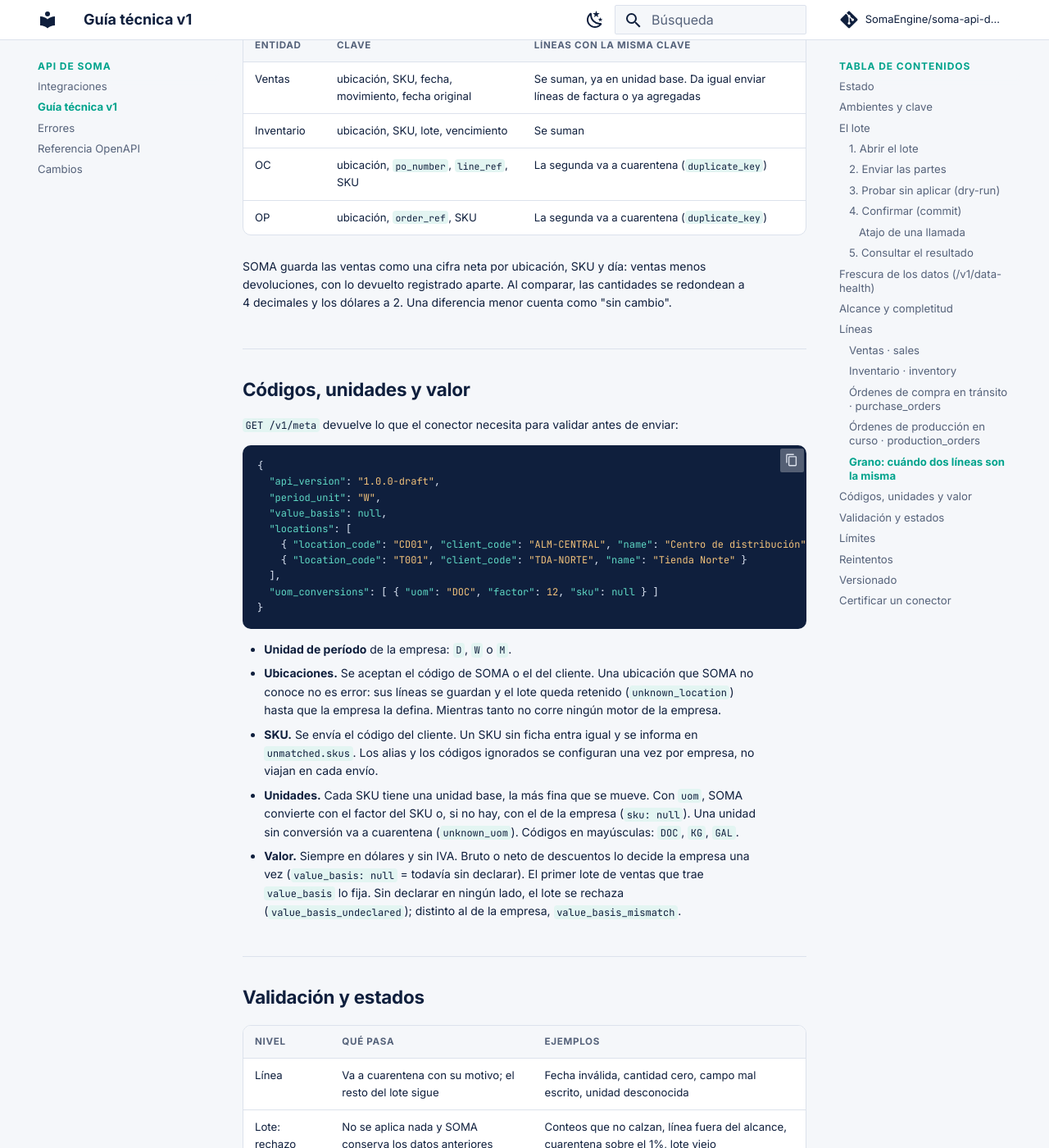
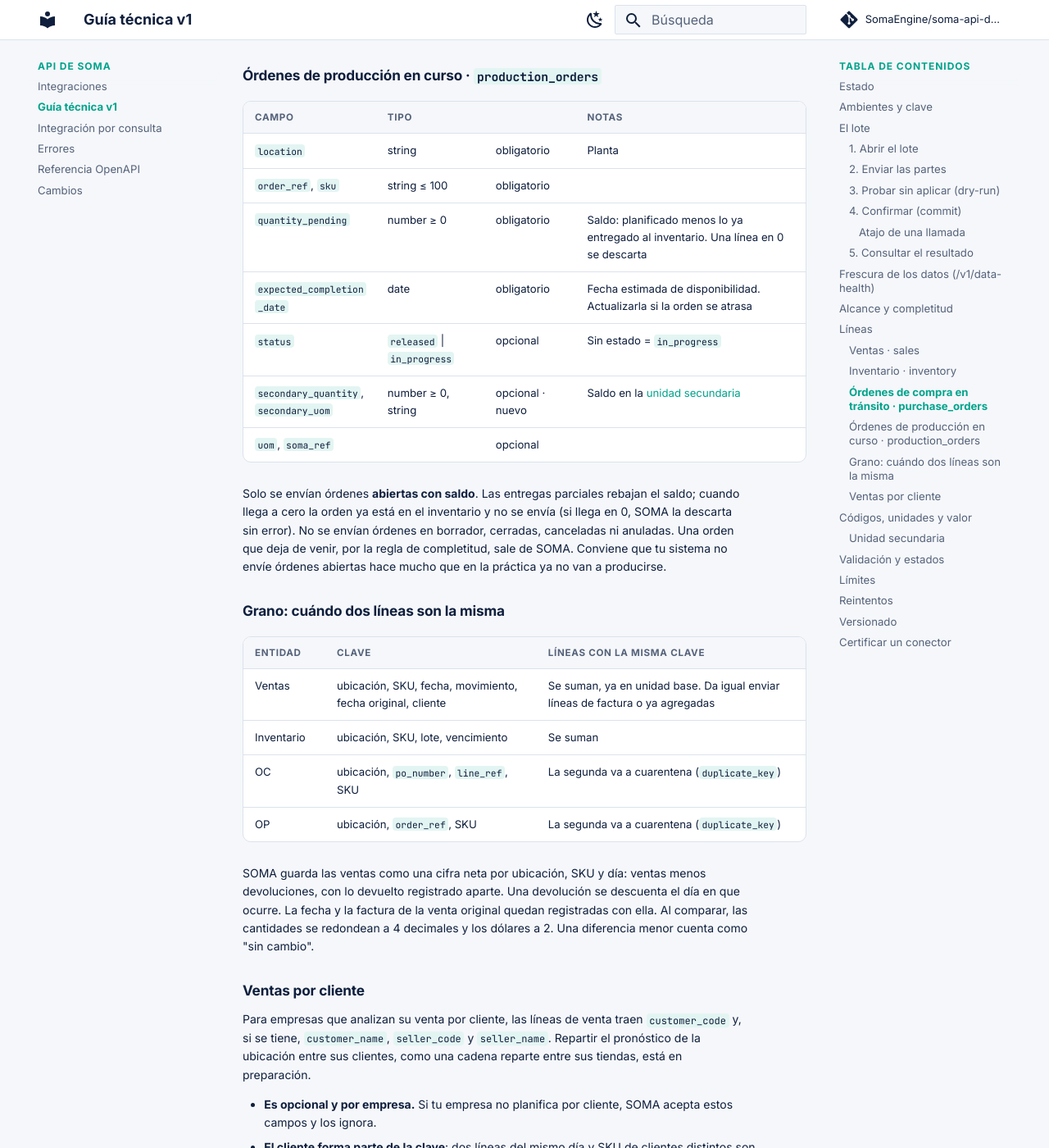
Before and after one commit to SomaEngine/soma-api-docs, an MkDocs documentation site: the page built from docs/guia/v1.md, in a window 1280 px wide and 1400 px high, scrolled down 9552 px. Shown: the whole window at 82% size. Built offline with MkDocs 1.6.1 and Material for MkDocs 9.7.7, drawn with Linux system fonts in a browser that asks for light colours; comment, search, counter and statistics services are not loaded; some of the changed text lies outside the part shown.

Commit message:
docs: unidad secundaria, ventas por cliente e integración por consulta
- Guía v1: campos nuevos (secondary_quantity/uom, cliente y vendedor, original_document_ref),
  OP con saldo 0 descartada y status opcional, exp_date vs lot, qué no va a cuarentena.
- Nueva página: integración por consulta (el conector de SOMA consulta los datos que expone la
  empresa, con IPs fijas y token). En preparación.
- Inicio: formas de conectarse (conector de SOMA, envío directo, planillas).
- Contrato OpenAPI regenerado (lines_discarded en el estado del lote).

Co-Authored-By: Claude Opus 5.5 <noreply@anthropic.com>

````diff
--- a/docs/guia/v1.md
+++ b/docs/guia/v1.md
@@ -24,6 +24,11 @@ El contrato completo está publicado. En el ambiente de pruebas funciona **el ci
 ventas**: abrir, enviar, probar, confirmar y consultar, más la frescura por fuente. Inventario,
 órdenes de compra y órdenes de producción vienen después; mientras tanto esas rutas responden
 `501`.
+
+Los campos marcados **nuevo** en [Líneas](#lineas) (unidad secundaria, cliente y vendedor)
+funcionan en el ambiente de pruebas desde el 18 de noviembre de 2026. Ver el
+[changelog](../changelog.md). Si tu sistema expone sus
+datos y prefieres que SOMA los consulte, mira la [integración por consulta](consulta.md).
 
 | Ruta | Para qué | Estado |
 |---|---|---|
@@ -319,9 +324,14 @@ un dato que se ignora. Fechas en `YYYY-MM-DD`.
 | `quantity` | number > 0 | obligatorio | Siempre positiva |
 | `value_usd` | number ≥ 0 | obligatorio | Sin IVA; bruto o neto según la empresa |
 | `uom` | string | opcional | Sin `uom` = unidad base del SKU |
+| `secondary_quantity` | number > 0 | opcional · nuevo | La misma cantidad en la [unidad secundaria](#unidad-secundaria) (galones, kilos) |
+| `secondary_uom` | string | opcional · nuevo | Unidad de `secondary_quantity`. Sin ella, la del producto en el maestro |
 | `lost_sales_qty` | number ≥ 0 | opcional | Venta perdida |
 | `original_sale_date` | date | opcional | Solo en `return`; no posterior a `date` |
+| `original_document_ref` | string ≤ 100 | opcional · nuevo | Solo en `return`: factura de la venta que se devuelve |
 | `document_ref` | string ≤ 100 | opcional | Trazabilidad; no forma parte de la identidad |
+| `customer_code`, `customer_name` | string | opcional · nuevo | Cliente. Ver [ventas por cliente](#ventas-por-cliente) |
+| `seller_code`, `seller_name` | string | opcional · nuevo | Vendedor del cliente para ese producto |
 
 ### Inventario · `inventory`
 
@@ -329,10 +339,12 @@ un dato que se ignora. Fechas en `YYYY-MM-DD`.
 |---|---|---|---|
 | `location` | string | obligatorio | |
 | `sku` | string ≤ 100 | obligatorio | |
-| `quantity_on_hand` | number ≥ 0 | obligatorio | Disponible: sin comprometido ni cuarentena |
+| `quantity_on_hand` | number ≥ 0 | obligatorio | Disponible: sin lo reservado o asignado a pedidos, ni cuarentena |
 | `uom` | string | opcional | |
+| `secondary_quantity`, `secondary_uom` | number ≥ 0, string | opcional · nuevo | Existencia en la [unidad secundaria](#unidad-secundaria) |
 | `value_usd` | number ≥ 0 | opcional | |
-| `lot`, `exp_date` | string, date | opcional | Juntos, para productos que vencen. Sin ellos, no vence |
+| `exp_date` | date | opcional | Vencimiento del lote. Sin fecha, no vence. Si tu sistema guarda la fecha de elaboración, envía la de vencimiento ya calculada |
+| `lot` | string ≤ 100 | opcional | Número de lote. Sirve para filtrar; lo que usa la planificación es `exp_date` |
 
 ### Órdenes de compra en tránsito · `purchase_orders`
 
@@ -352,26 +364,44 @@ un dato que se ignora. Fechas en `YYYY-MM-DD`.
 |---|---|---|---|
 | `location` | string | obligatorio | Planta |
 | `order_ref`, `sku` | string ≤ 100 | obligatorio | |
-| `quantity_pending` | number > 0 | obligatorio | Planificado menos producido |
-| `expected_completion_date` | date | obligatorio | |
-| `status` | `released` \| `in_progress` | obligatorio | |
+| `quantity_pending` | number ≥ 0 | obligatorio | Saldo: planificado menos lo ya entregado al inventario. Una línea en 0 se descarta |
+| `expected_completion_date` | date | obligatorio | Fecha estimada de disponibilidad. Actualizarla si la orden se atrasa |
+| `status` | `released` \| `in_progress` | opcional | Sin estado = `in_progress` |
+| `secondary_quantity`, `secondary_uom` | number ≥ 0, string | opcional · nuevo | Saldo en la [unidad secundaria](#unidad-secundaria) |
 | `uom`, `soma_ref` | | opcional | |
 
-No se envían órdenes en borrador, canceladas ni anuladas. Una orden que se cancela deja de venir
-y, por la regla de completitud, sale de SOMA.
+Solo se envían órdenes **abiertas con saldo**. Las entregas parciales rebajan el saldo; cuando
+llega a cero la orden ya está en el inventario y no se envía (si llega en 0, SOMA la descarta
+sin error). No se envían órdenes en borrador, cerradas, canceladas ni anuladas. Una orden que
+deja de venir, por la regla de completitud, sale de SOMA. Conviene que tu sistema no envíe
+órdenes abiertas hace mucho que en la práctica ya no van a producirse.
 
 ### Grano: cuándo dos líneas son la misma
 
 | Entidad | Clave | Líneas con la misma clave |
 |---|---|---|
-| Ventas | ubicación, SKU, fecha, movimiento, fecha original | Se suman, ya en unidad base. Da igual enviar líneas de factura o ya agregadas |
+| Ventas | ubicación, SKU, fecha, movimiento, fecha original, cliente | Se suman, ya en unidad base. Da igual enviar líneas de factura o ya agregadas |
 | Inventario | ubicación, SKU, lote, vencimiento | Se suman |
 | OC | ubicación, `po_number`, `line_ref`, SKU | La segunda va a cuarentena (`duplicate_key`) |
 | OP | ubicación, `order_ref`, SKU | La segunda va a cuarentena (`duplicate_key`) |
 
 SOMA guarda las ventas como una cifra neta por ubicación, SKU y día: ventas menos devoluciones,
-con lo devuelto registrado aparte. Al comparar, las cantidades se redondean a 4 decimales y los
-dólares a 2. Una diferencia menor cuenta como "sin cambio".
+con lo devuelto registrado aparte. Una devolución se descuenta el día en que ocurre. La fecha y
+la factura de la venta original quedan registradas con ella. Al comparar, las cantidades se
+redondean a 4 decimales y los dólares a 2. Una diferencia menor cuenta como "sin cambio".
+
+### Ventas por cliente { #ventas-por-cliente }
+
+Para empresas que analizan su venta por cliente, las líneas de venta traen `customer_code` y,
+si se tiene, `customer_name`, `seller_code` y `seller_name`. Repartir el pronóstico de la
+ubicación entre sus clientes, como una cadena reparte entre sus tiendas, está en preparación.
+
+- **Es opcional y por empresa.** Si tu empresa no planifica por cliente, SOMA acepta estos campos
+  y los ignora.
+- **El cliente forma parte de la clave**: dos líneas del mismo día y SKU de clientes distintos
+  son dos líneas. El total por ubicación, SKU y día sigue siendo la suma de todos los clientes.
+- **El vendedor no es parte de la clave**: es el del cliente para ese producto.
+- **Maestro de clientes.** Se carga aparte, como el de productos.
 
 ## Códigos, unidades y valor
 
@@ -405,11 +435,30 @@ dólares a 2. Una diferencia menor cuenta como "sin cambio".
   `value_basis` lo fija. Sin declarar en ningún lado, el lote se rechaza
   (`value_basis_undeclared`); distinto al de la empresa, `value_basis_mismatch`.
 
+### Unidad secundaria { #unidad-secundaria }
+
+Algunas empresas llevan cada cantidad en dos unidades: la **base**, en que se planifica (envases,
+unidades), y otra en que se **contabiliza** lo vendido para reponerlo (galones, kilos).
+
+- La segunda va en `secondary_quantity`, y su unidad en `secondary_uom` o en el maestro del
+  producto. Aplica a ventas, inventario y órdenes de producción.
+- Si una línea no la trae, SOMA la convierte con la conversión del producto, si la tiene.
+- Pronóstico y reposición se calculan en la unidad base. Ver los resultados también en la
+  unidad secundaria está en preparación. Un producto que se mueve a granel, sin envase fijo, se
+  planifica directamente en kilos o galones como unidad base.
+
+```json
+{ "location": "CD01", "sku": "ESM-BL-GAL", "date": "2026-11-16", "movement": "sale",
+  "quantity": 24, "secondary_quantity": 24, "secondary_uom": "GAL", "value_usd": 432.00,
+  "customer_code": "C-1043", "customer_name": "Ferretería El Puente",
+  "seller_code": "V-07", "seller_name": "Vendedor 7" }
+```
+
 ## Validación y estados
 
 | Nivel | Qué pasa | Ejemplos |
 |---|---|---|
-| Línea | Va a cuarentena con su motivo; el resto del lote sigue | Fecha inválida, cantidad cero, campo mal escrito, unidad desconocida |
+| Línea | Va a cuarentena con su motivo; el resto del lote sigue | Fecha inválida, venta con cantidad cero, campo mal escrito, unidad desconocida |
 | Lote: rechazo | No se aplica nada y SOMA conserva los datos anteriores | Conteos que no calzan, línea fuera del alcance, cuarentena sobre el 1%, lote viejo |
 | Lote: retención | Espera una decisión de la empresa en la revisión de datos; al liberarlo se aplica sin reenviar | Ubicación desconocida, borraría más de lo normal, llegó mucho menos de lo esperado, primer lote sobre datos cargados por archivo |
 
@@ -432,6 +481,14 @@ dólares a 2. Una diferencia menor cuenta como "sin cambio".
     Si una semana completa de un lote de ventas trae menos del 15% de lo esperado (el plan
     aprobado, la misma semana del año anterior o el promedio de las últimas 8 semanas), el lote
     queda retenido con `volume_anomaly`: casi nada llegó, y probablemente el conector no leyó todo.
+
+**No van a cuarentena**, porque no son errores de la línea:
+
+- Un SKU que SOMA no conoce: entra y se informa en `unmatched`.
+- Una orden de producción con saldo cero: se descarta, porque ya está en el inventario.
+- Los campos de cliente y vendedor cuando la empresa no analiza por cliente: se ignoran.
+- Un cliente que SOMA no conoce, o una venta sin cliente en una empresa que analiza por
+  cliente: la venta entra completa al total de la ubicación y el caso se informa.
 
 Los códigos de error de cada nivel están en el [catálogo de errores](../errores.md).
 
--- a/mkdocs.yml
+++ b/mkdocs.yml
@@ -35,6 +35,7 @@ extra_css:
 nav:
   - Integraciones: index.md
   - Guía técnica v1: guia/v1.md
+  - Integración por consulta: guia/consulta.md
   - Errores: errores.md
   - Referencia OpenAPI: referencia.md
   - Cambios: changelog.md
````
Also changed, not shown: CHANGELOG.md (+24 -0 lines), docs/guia/consulta.md (added, +202 -0 lines), docs/index.md (+23 -7 lines), 1 other file.
